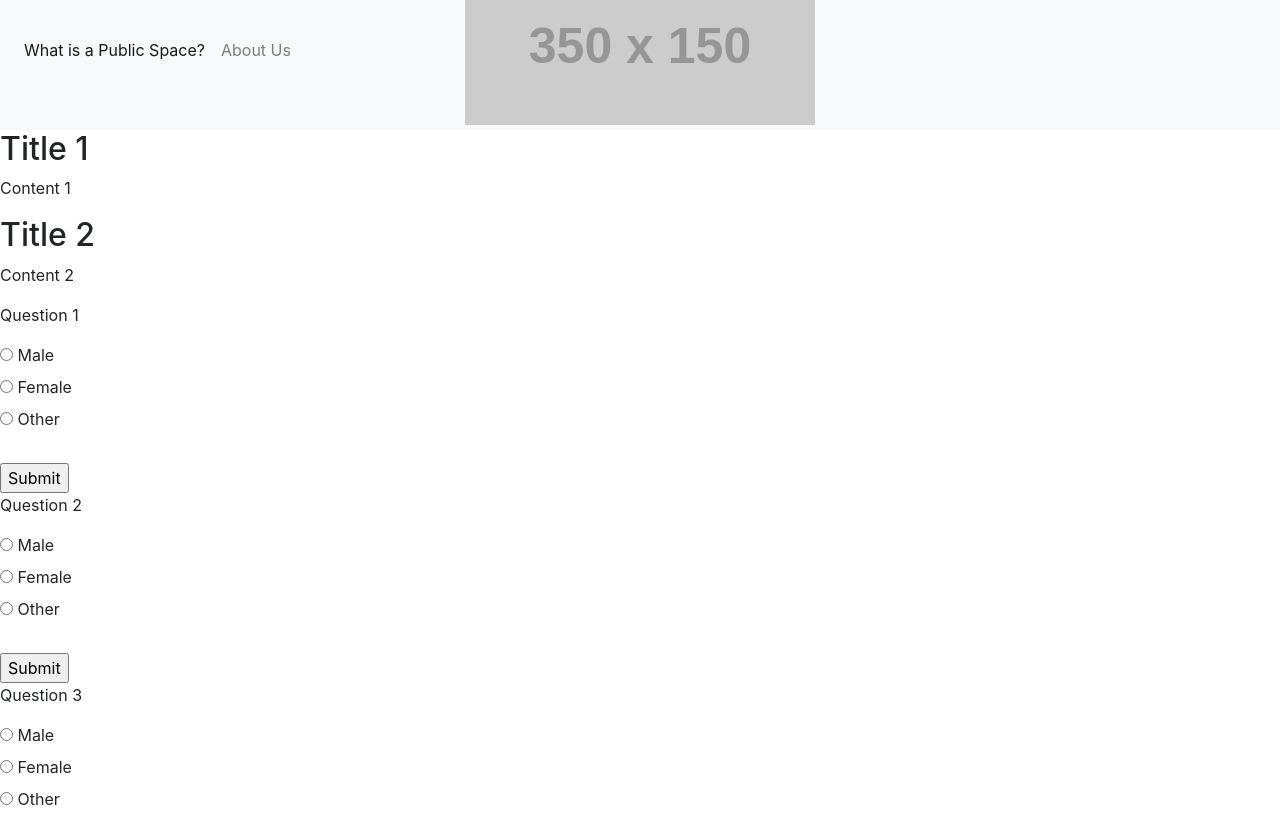
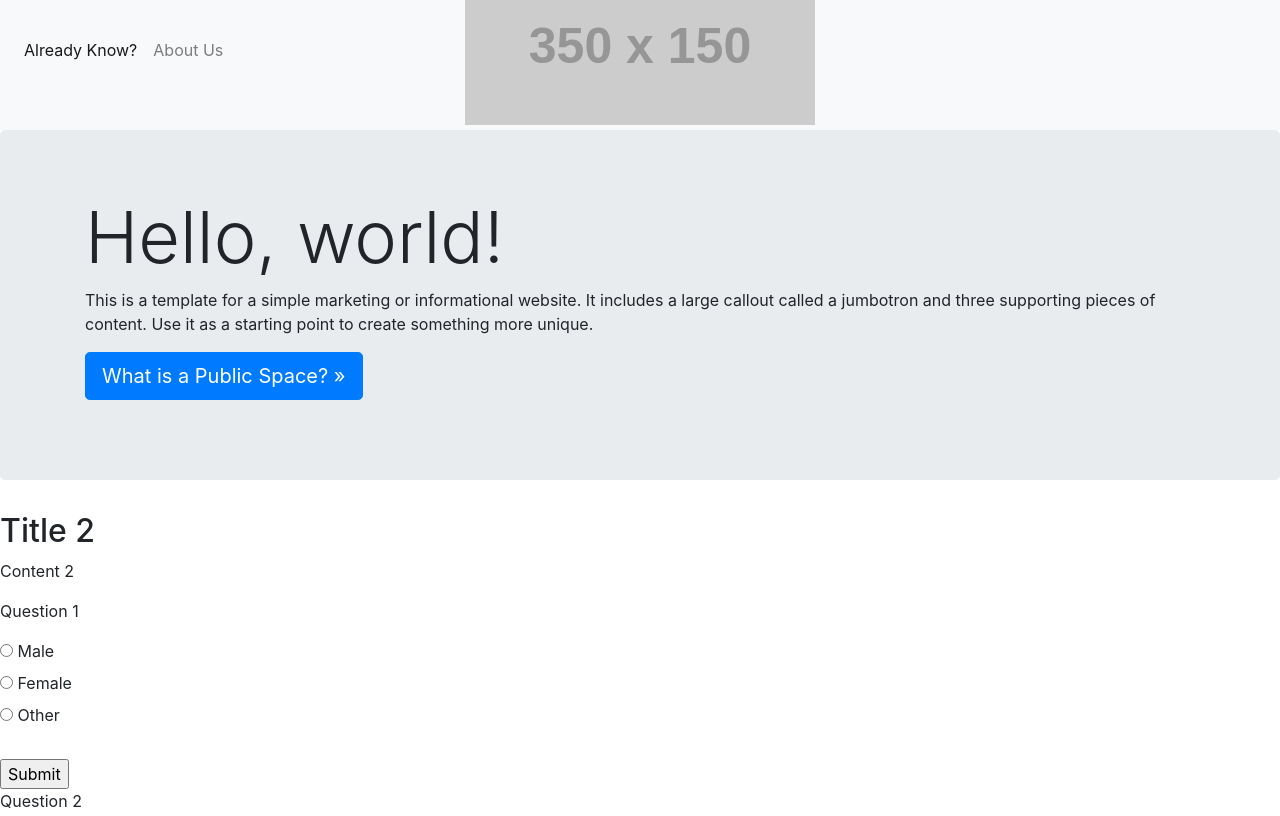
Before and after one commit to tylermcleant/GOLDTeamTCPHackathon, a plain HTML site: page public/index.html in a window 1280 px wide. Shown: the top 816 px of the page. Drawn offline with nearby package versions, Linux system fonts and the light colour scheme; placeholder pictures from the web are drawn by us.

Commit message:
added jumbotron

```diff
--- a/public/index.html
+++ b/public/index.html
@@ -17,7 +17,7 @@
             </button>
             <div class="collapse navbar-collapse" id="navbarNavAltMarkup">
             <div class="navbar-nav">
-                <a class="nav-link active" href="#">What is a Public Space? <span class="sr-only">(current)</span></a>
+                <a class="nav-link active" href="#">Already Know?<span class="sr-only">(current)</span></a>
                 <a class="nav-link" href="#">About Us</a>
             </div>
             </div>
@@ -25,8 +25,13 @@
     </header>
     <main role="main">
         <article>
-            <h2>Title 1</h2>
-            <p>Content 1</p>
+            <div class="jumbotron">
+                <div class="container">
+                <h1 class="display-3">Hello, world!</h1>
+                <p>This is a template for a simple marketing or informational website. It includes a large callout called a jumbotron and three supporting pieces of content. Use it as a starting point to create something more unique.</p>
+                <p><a class="btn btn-primary btn-lg" href="#" role="button">What is a Public Space? »</a></p>
+                </div>
+            </div>
         </article>
         <article>
             <h2>Title 2</h2>
```
